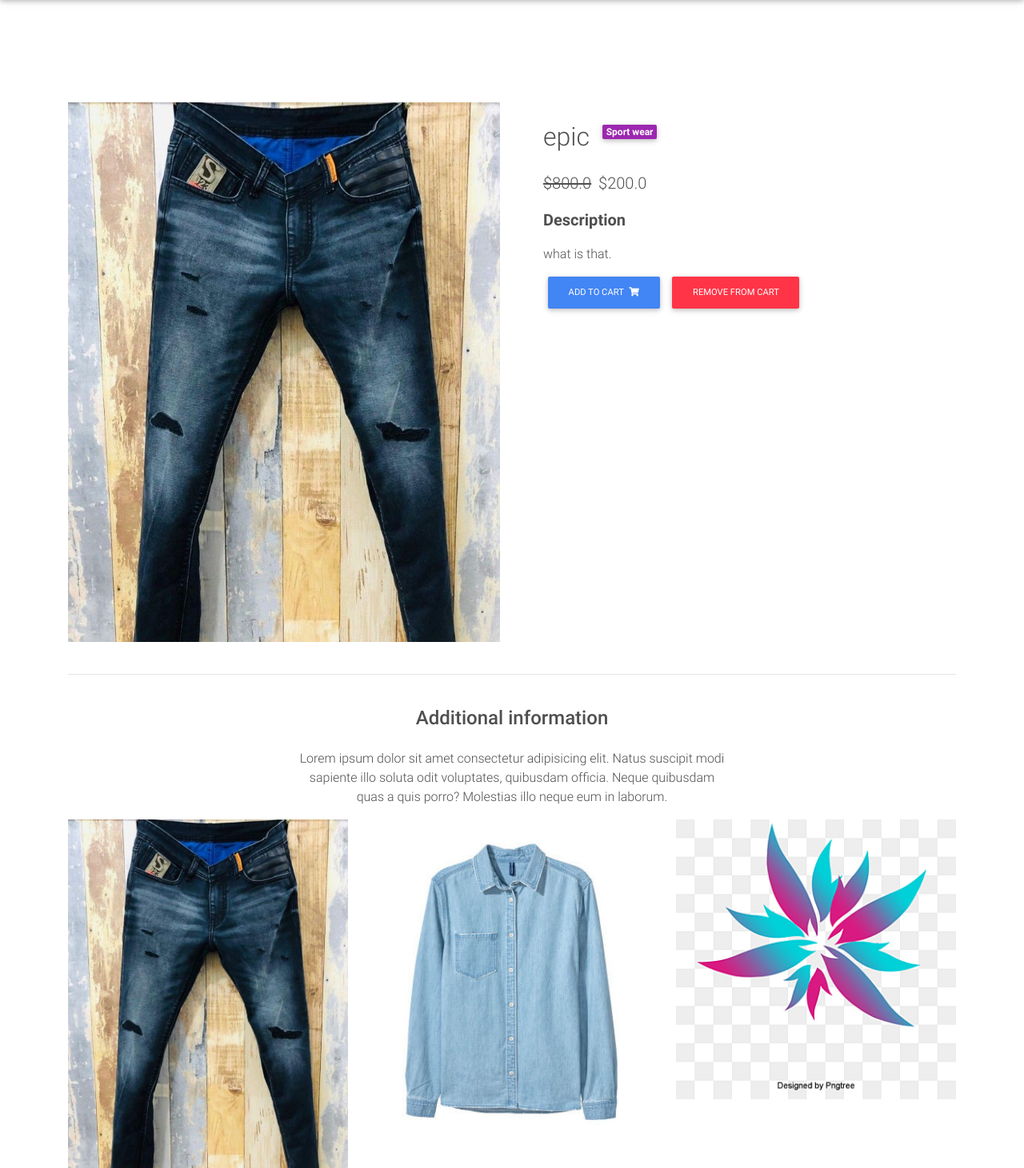
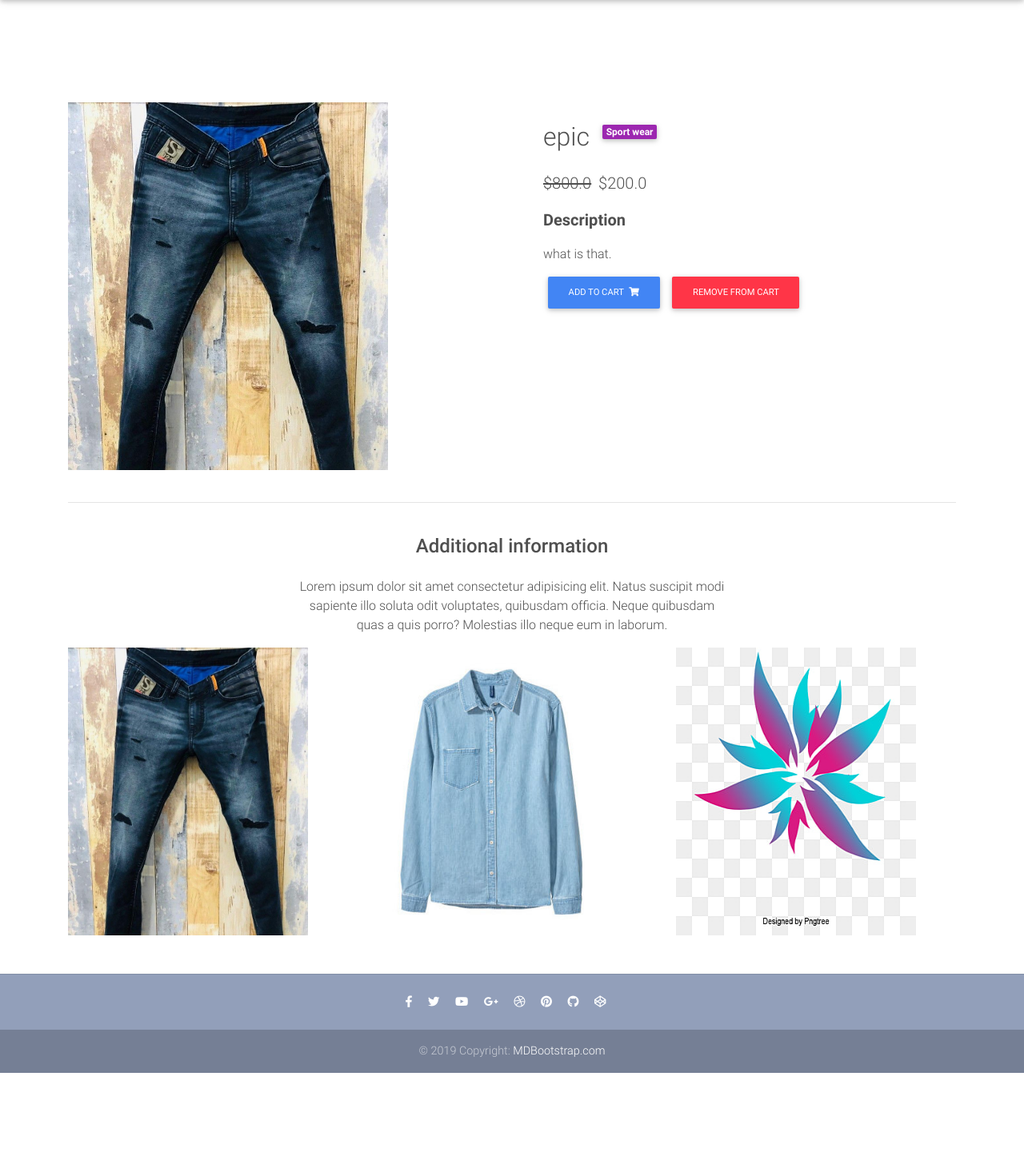
Before and after one commit to Peligroso007/Ecommerce, a Django app: a page that uses templates/product-page.html in a window 1280 px wide. Shown: the part 64-1525 px from the top of the page at 80% size. After the commit the page ends 1406 px from the top, so only its background shows below. Run offline with Django 3.2, Linux system fonts and the light colour scheme; data comes from the database, SQL or seed files in the repository; both versions use the stored data as it was after the commit; some libraries are stand-ins or nearby versions.

Commit message:
signup done.

```diff
--- a/templates/product-page.html
+++ b/templates/product-page.html
@@ -13,7 +13,7 @@
       <!--Grid column-->
       <div class="col-md-6 mb-4">
 
-        <img src="{{ object.image.url }}" class="img-fluid" alt="">
+        <img src="{{ object.image.url }}" style="height: 460px; width: 400px;" class="img-fluid" alt="">
 
       </div>
       <!--Grid column-->
@@ -98,7 +98,7 @@
       <!--Grid column-->
       <div class="col-lg-4 col-md-12 mb-4">
 
-        <img src="{{ item.image.url }}" class="img-fluid" alt="">
+        <img src="{{ item.image.url }}" style="width: 300px; height: 360px;" class="img-fluid" alt="">
 
       </div>
       <!--Grid column-->
```
Also changed, not shown: MBEcommerce/settings.py (+10 -0 lines), db.sqlite3.
